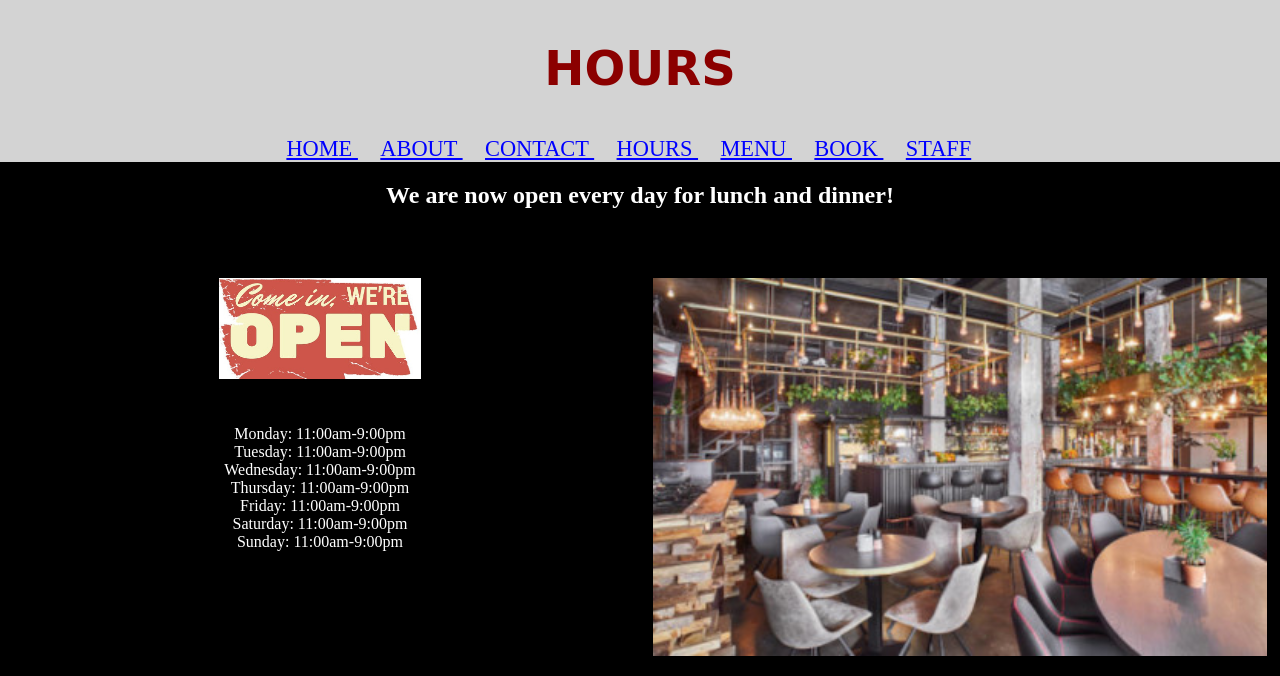
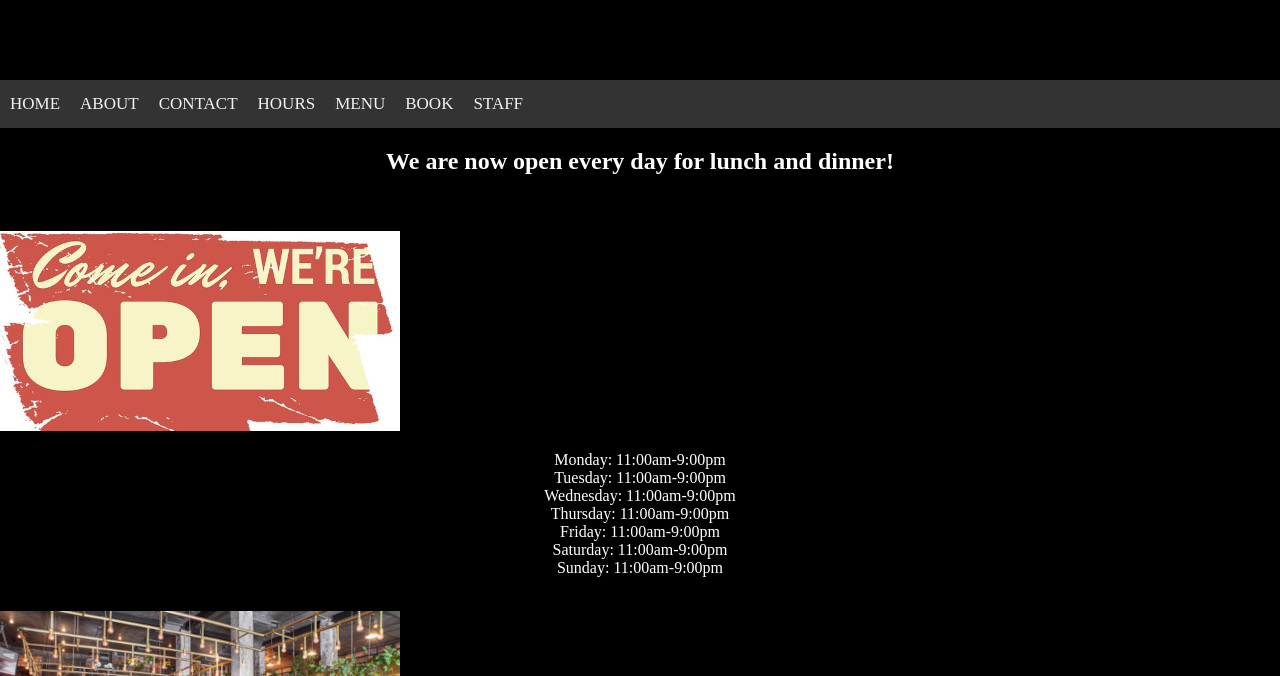
Before and after one commit to gitwhatugive/haukai, a PHP site: page /hours.html in a window 1280 px wide. Shown: the top 676 px of the page. Run offline with PHP 8.4, Linux system fonts and the light colour scheme; grey boxes are pictures that could not be loaded.

Commit message:
stylesheet

```diff
--- a/web/stylesheets/haukai.css
+++ b/web/stylesheets/haukai.css
@@ -11,75 +11,63 @@ body {
 	background-color: black;
 }
 
-/* Defines header background colour and padding size (1rem = 1x font size) */
-header {
-	background-color: lightgray;
-	padding: 0.5rem;
-}
+/* Style the top navigation bar */
 
-/* Style the top navigation bar */
 .topnav {
-	background-color: lightgray;
-	font-size: 1.4rem;
+	position: relative;
+	overflow: hidden;
+	background-color: #333;
 	text-align: center;
-}
-/* Style the topnav links */
-.topnav a {
-	color: blue;
+  }
+
+  .topnav a {
+	float: left;
+	color: #f2f2f2;
 	text-align: center;
-	padding-right: 1.4rem;
-}
+	padding: 14px 10px;
+	text-decoration: none;
+	font-size: 17px;
+  }
+
+  .topnav a:hover {
+	background-color: #ddd;
+	color: black;
+  }
+
+  .topnav a.active {
+	background-color: #04AA6D;
+	color: white;
+  }
+
+  .topnav-centered a {
+	float: none;
+	top: 50%;
+	left: 50%;
+	transform: translate(-50%, -50%);
+  }
+
+  .topnav-right {
+	float: right;
+  }
+
+  /* Responsive navigation menu (for mobile devices) */
+  @media screen and (max-width: 600px) {
+	.topnav a, .topnav-right {
+	  float: none;
+	  display: block;
+	}
+
+	.topnav-centered a {
+	  position: relative;
+	  top: 0;
+	  left: 0;
+	  transform: none;
+	}
+  }
 
 /* Define display where padding and border is included in the width and height */
 * {
 	box-sizing: border-box;
-}
-
-/* Create three equal columns that float next to each other and define column characteristics */
-.column3 {
-	float: left;
-	width: 33%;
-	padding-bottom: 1vw;
-	padding-right: 1vw;
-	font-size: 2vw;
-	background-color: black;
-}
-
-/* If the device screen size is less than 640px, display columns on top of each other */
-@media screen and (max-width: 640px) {
-	.column {
-	width: 100%;
-	}
-}
-
-/* If the device screen size is more than 640px, display all columns next to each other */
-@media screen and (min-width: 641px) {
-	.column {
-	width: 33%;
-  	}
-}
-
-/* Create two equal columns that float next to each other and define column characteristics */
-.column2 {
-	float: left;
-	width: 50%;
-	padding: 1vw;
-	font-size: 2vw;
-	background-color: black;
-}
-
-/* If the device screen size is less than 640px, display columns on top of each other */
-@media screen and (max-width: 640px) {
-	.column2 {
-	width: 100%;
-	}
-}
-
-/* If the device screen size is more than 640px, display all columns next to each other */
-@media screen and (min-width: 641px) {
-	.column2 {
-	width: 50%;
-	}
 }
 
 /* Ensure there is no content after each element */
@@ -87,57 +75,6 @@ header {
 	content: "";
 	display: table;
 	clear: both;
-}
-
-/* Define colour of alt, width and height for all different types of images used */
-
-.img1 {
-	color: white;
-	display: block;
-	margin-left: auto;
-	margin-right: auto;
-	max-width: 100%;
-}
-
-.img2 {
-	width: 100%;
-	height: 100%;
-	color: white;
-}
-
-.img3 {
-	color: white;
-	display: block;
-	margin-left: auto;
-	margin-right: auto;
-	width: 33%;
-}
-
-/* If the device screen size is less than 641px, center align the images in these classes */
-@media screen and (max-width: 640px) {
-	.img1 {
-	display: block;
-	margin-left: auto;
-	margin-right: auto;
-	}
-}
-
-/* Create class to center elements */
-.center {
-	display: block;
-	margin-left: auto;
-	margin-right: auto;
-	width: 50%;
-}
-
-/* Define footer display characteristics */
-footer {
-	width: 100%;
-	background-color: lightgray;
-	color: blue;
-	text-align: center;
-	padding: 10px;
-	font-size: 0.6rem;
 }
 
 /* Define characteristics for the privacy statement */
@@ -148,13 +85,6 @@ footer {
 }
 
 /* Set font sizes, text alignment and colours for different types of headings */
-h1 {
-	font-family: Courgette,'Comic Sans MS',cursive,sans-serif; /* Web linked font */
-	color: darkred;
-	font-size: 3rem;
-	font-weight: 600; /* Sets boldness of text. (range is 100-900, where 400 is normal and 700 is bold) */
-	text-align: center;
-}
 
 h2 {
 	font-family: 'Mea Culpa';/* Web linked font */
```
